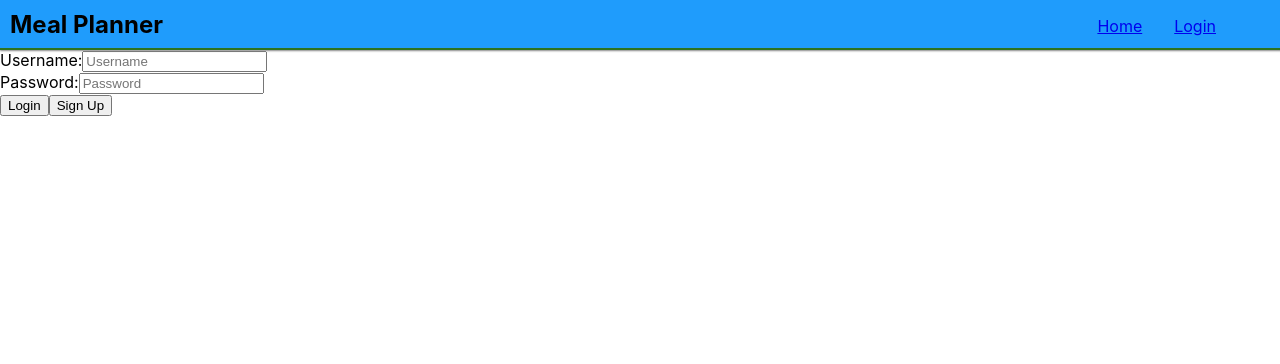
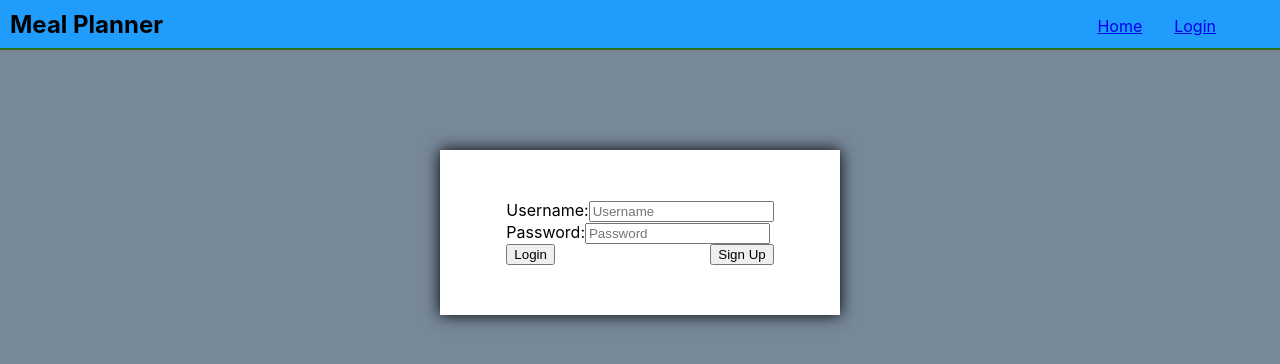
Before and after one commit to Remet0/Meal-Planner, a React (Create React App) app in the folder client/: page /login in a window 1280 px wide. Shown: the top 364 px of the page. Built offline with nearby package versions, Linux system fonts and the light colour scheme.

Commit message:
updated some styling on forms and organized UI components into their own folder

```diff
--- a/client/src/Components/CreateUser.jsx
+++ b/client/src/Components/CreateUser.jsx
@@ -1,5 +1,5 @@
 import React, { useState } from 'react';
-import styled from 'styled-components';
+import { ListWrap, ModalWrap, Form, BtnWrap } from './UI/index';
 
 const CreateUser = () => {
   const [show, setShow] = useState(false);
@@ -43,7 +43,6 @@ const CreateUser = () => {
 
   return (
     <>
-      <Screenwrap>
       <ModalWrap>
         <Form onSubmit={createUser}>
           <ListWrap>
@@ -84,44 +83,8 @@ const CreateUser = () => {
           </ListWrap>
         </Form>
       </ModalWrap>
-      </Screenwrap>
     </>
   );
 };
 
 export default CreateUser;
-
-const Screenwrap = styled.section`
-  height: 100vh;
-  width: 100vw;
-  background-color: black;
-  opacity: 0.2;
-`;
-const ModalWrap = styled.section`
-  opacity: 1;
-  margin-top: 50px;
-  margin: 0 auto;
-  background-color: white;
-  box-shadow: 0px 0px 15px;
-  z-index: 999;
-  position: fixed;
-  top: 50px;
-  left: 0;
-`;
-
-const Form = styled.form`
-  display: flex;
-  justify-content: center;
-  padding: 50px 50px 50px 50px;
-`;
-
-const ListWrap = styled.ul`
-  list-style-type: none;
-  margin: 0;
-  padding: 0;
-`;
-
-const BtnWrap = styled.li`
-  display: flex;
-  justify-content: space-between;
-`;
--- a/client/src/Components/LoginForm.jsx
+++ b/client/src/Components/LoginForm.jsx
@@ -1,6 +1,6 @@
 import React, { useState } from 'react';
 import { useHistory } from 'react-router-dom';
-import styled from 'styled-components';
+import { ListWrap, Form, ModalWrap, BtnWrap } from './UI/index';
 import CreateUser from './CreateUser';
 
 const LoginForm = () => {
@@ -35,7 +35,8 @@ const LoginForm = () => {
   };
   return (
     <>
-      <form onSubmit={loginUser}>
+      <ModalWrap>
+        <Form onSubmit={loginUser}>
           <ListWrap>
             <li>
               <label htmlFor="username">Username:</label>
@@ -57,20 +58,15 @@ const LoginForm = () => {
                 onChange={e => setPassword(e.target.value)}
               ></input>
             </li>
-          <li>
+            <BtnWrap>
               <button type="submit">Login</button>
               <CreateUser></CreateUser>
-          </li>
+            </BtnWrap>
           </ListWrap>
-      </form>
+        </Form>
+      </ModalWrap>
     </>
   );
 };
 
 export default LoginForm;
-
-const ListWrap = styled.ul`
-  list-style-type: none;
-  margin: 0;
-  padding: 0;
-`;
--- /dev/null
+++ b/client/src/Components/UI/Body.jsx
@@ -0,0 +1,9 @@
+import styled from 'styled-components';
+
+const Body = styled.div`
+  width: 100vw;
+  height: 100vh;
+  background-color: lightslategray;
+`;
+
+export { Body };
--- /dev/null
+++ b/client/src/Components/UI/Form.jsx
@@ -0,0 +1,28 @@
+import styled from 'styled-components';
+
+const ListWrap = styled.ul`
+  list-style-type: none;
+  margin: 0;
+  padding: 0;
+`;
+
+const Form = styled.form`
+  display: flex;
+  justify-content: center;
+  padding: 50px 50px 50px 50px;
+`;
+
+const ModalWrap = styled.section`
+  margin: 0 auto;
+  margin-top: 100px;
+  background-color: white;
+  box-shadow: 0px 0px 15px;
+  z-index: 999;
+  width: 400px;
+`;
+const BtnWrap = styled.li`
+  display: flex;
+  justify-content: space-between;
+`;
+
+export { ListWrap, Form, ModalWrap, BtnWrap };
--- /dev/null
+++ b/client/src/Components/UI/index.jsx
@@ -0,0 +1,4 @@
+import { ListWrap, Form, ModalWrap, BtnWrap } from './Form';
+import { Body } from './Body';
+
+export { ListWrap, Form, ModalWrap, BtnWrap, Body };
--- a/client/src/Pages/Login.jsx
+++ b/client/src/Pages/Login.jsx
@@ -1,10 +1,13 @@
 import React from 'react';
 import { NavBar, LoginForm } from '../Components/index';
+import { Body } from '../Components/UI/Body';
 const LoginPage = () => {
   return (
     <>
-      <NavBar></NavBar>
-      <LoginForm></LoginForm>
+      <Body>
+        <NavBar></NavBar>
+        <LoginForm></LoginForm>
+      </Body>
     </>
   );
 };
```
Lines whose indentation alone changed are shown as unchanged.
